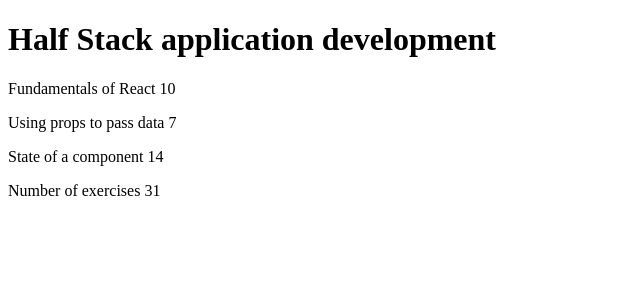
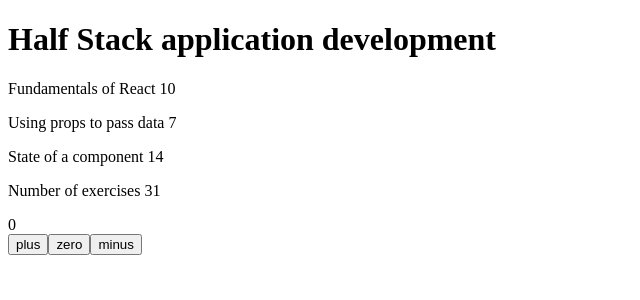
Before and after one commit to voygha/Full-Stack-Open, a React (Vite) app in the folder part1/: page / in a window 1280 px wide. Shown: the top 300 px of the page, without its empty margins (0-640 px from the left). Built offline with nearby package versions, Linux system fonts and the light colour scheme.

Commit message:
refactor: Agregando Estados del componente, controladores de eventos

```diff
--- a/part1/src/App.jsx
+++ b/part1/src/App.jsx
@@ -1,8 +1,19 @@
 import Header from './components/Header'
 import Content from './components/Content'
 import Total from './components/Total'
+import { useState } from 'react'
+import Display from './components/Display'
+import Button from './components/Button'
 
 const App = () => {
+  const [counter, setCounter] = useState(0)
+  //console.log('rendering...', counter)
+  const increaseByOne  = () => {
+    setCounter(counter + 1)
+  }
+  const decreaseByOne = () => setCounter(counter - 1)
+  const setToZero = () => setCounter(0)
+
   {/* Agrupamos todo en un unico objeto*/}
   const course = {
     name: 'Half Stack application development',
@@ -34,6 +45,22 @@
       {/* A nuestro componente ahora solo le pasamos un valor que es el array*/}
       <Content parts={course.parts} />
       <Total parts={course.parts} />
+      <Display counter={counter} />
+
+
+
+      <Button
+        onClick={increaseByOne}
+        text='plus'
+      />
+      <Button
+        onClick={setToZero}
+        text='zero'
+      />
+      <Button
+        onClick={decreaseByOne}
+        text='minus'
+      />
     </div>
   )
 }
--- /dev/null
+++ b/part1/src/components/Button.jsx
@@ -0,0 +1,9 @@
+const Button = ({text, onClick}) =>{
+    return(
+        <button onClick={onClick}>
+            {text}
+        </button>
+    )
+}
+
+export default Button
--- /dev/null
+++ b/part1/src/components/Display.jsx
@@ -0,0 +1,7 @@
+const Display = ({counter}) =>{
+    return(
+        <div>{counter}</div>
+    )
+}
+
+export default Display
```
